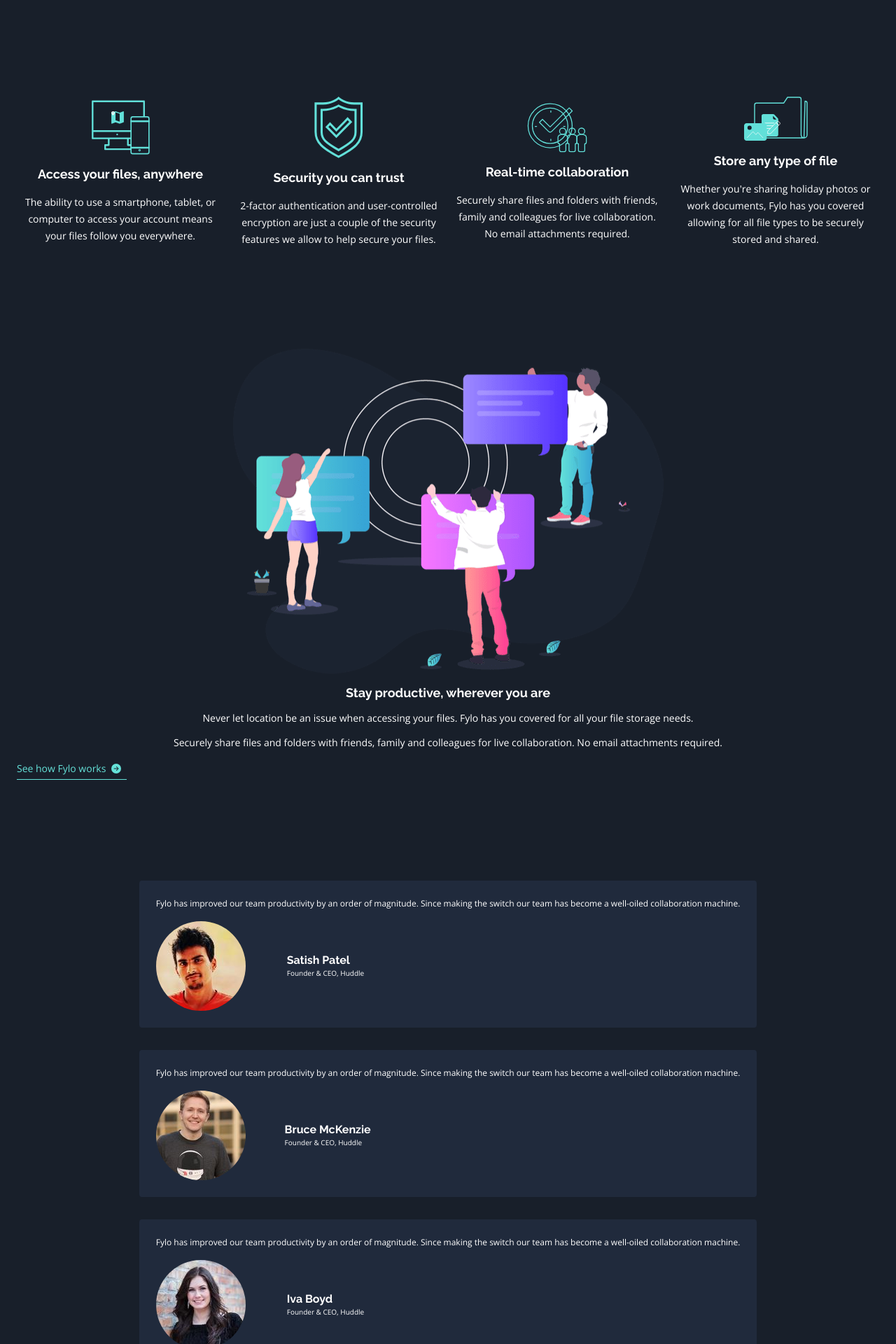
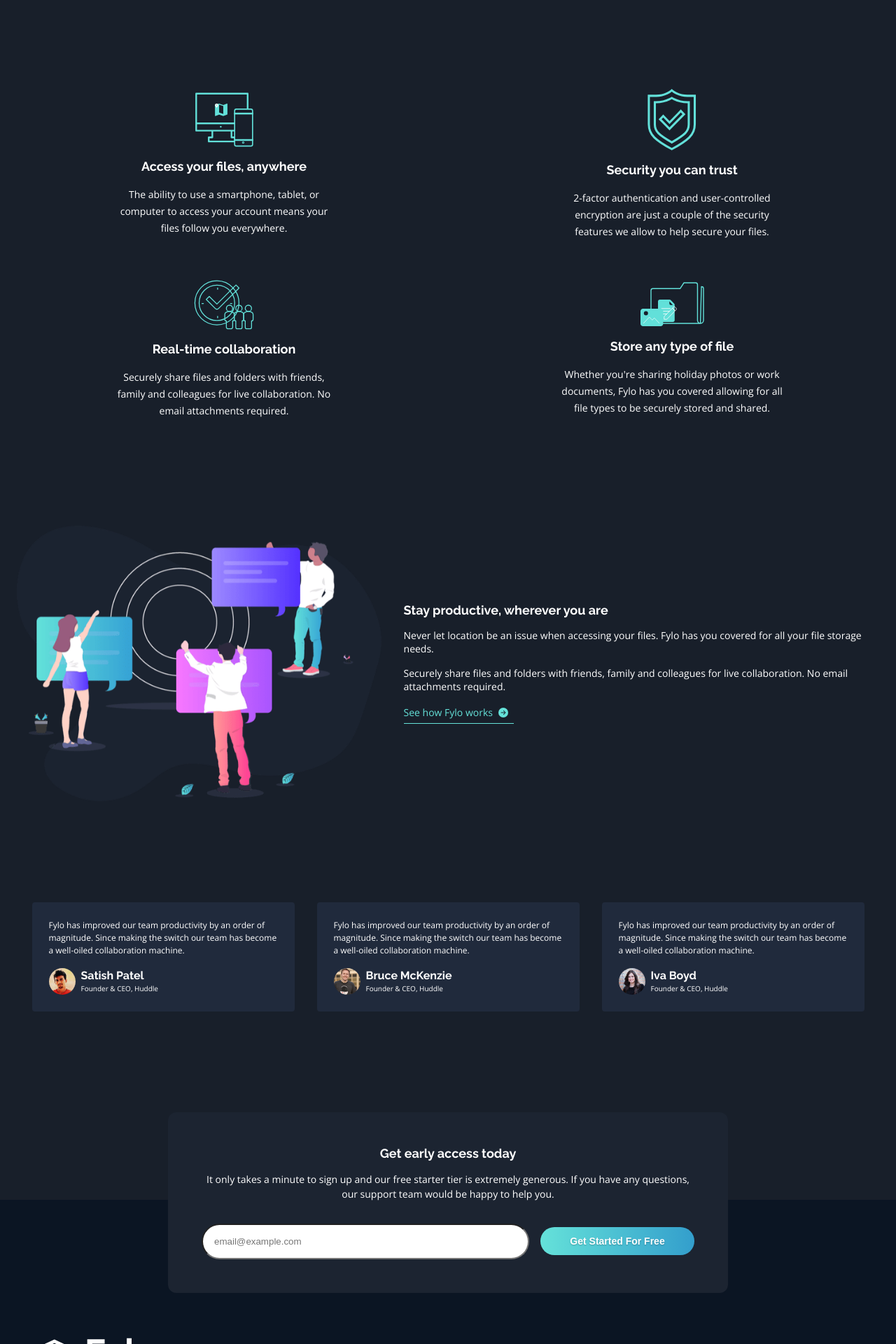
Before and after one commit to brandonmitchell217/fylo-dark-landing, a React (Vite) app: page / in a window 1280 px wide. Shown: the part 800-2720 px from the top of the page at 70% size. Built offline with nearby package versions, Linux system fonts and the light colour scheme.

Commit message:
[feat]: Before redo of footer css

```diff
--- a/src/components/Cta.jsx
+++ b/src/components/Cta.jsx
@@ -6,14 +6,17 @@
   return (
     <section id="cta">
       <div className="flex-col">
+        <div className="topLeft">
           <img
             src={Illustration}
             alt="Illustration of productive collaboration"
           />
+        </div>
+        <div className="flex-col bottomRight">
           <h2>Stay productive, wherever you are</h2>
           <p>
-          Never let location be an issue when accessing your files. Fylo has you
-          covered for all your file storage needs.
+            Never let location be an issue when accessing your files. Fylo has
+            you covered for all your file storage needs.
           </p>
           <p>
             Securely share files and folders with friends, family and colleagues
@@ -26,6 +29,7 @@
             </span>
           </a>
         </div>
+      </div>
     </section>
   );
 };
--- a/src/components/Features.jsx
+++ b/src/components/Features.jsx
@@ -38,7 +38,7 @@
 
   return (
     <section id="features">
-      <div className="flex-split">
+      <div className="featGrid">
         {FeatureList.map((feat) => (
           <div className="flex-col feat" key={feat.id}>
             <img src={feat.image} alt="Feature Icon" />
--- a/src/styles/index.scss
+++ b/src/styles/index.scss
@@ -109,11 +109,18 @@
 
     .flex-col {
       gap: 1rem;
+      @media (min-width: $lg) {
+        max-width: 600px;
+        margin: auto;
+      }
 
       p {
         font-weight: $light;
         font-size: $bodySize;
         line-height: $regLH;
+        @media (min-width: $lg) {
+          padding: 0 5rem;
+        }
       }
 
       .blueBtn {
@@ -131,21 +138,23 @@
 
   // Section Features
   #features {
-    .flex-split {
-      display: flex;
-      flex-direction: column;
-      align-items: center;
+    .featGrid {
+      display: grid;
+      grid-template-columns: 1fr;
+      grid-template-rows: 1fr 1fr 1fr;
       gap: 5rem;
-      text-align: center;
+      place-items: center;
       @media (min-width: $lg) {
-        flex-direction: row;
-        gap: 1rem;
+        grid-template-columns: 1fr 1fr;
+        grid-template-rows: 1fr 1fr;
+        gap: 3rem;
       }
     }
-    .feat {
+    .flex-col.feat {
       max-width: 320px;
       width: 100%;
 
+      text-align: center;
       line-height: $regLH;
       gap: 1rem;
 
@@ -159,6 +168,16 @@
   #cta {
     .flex-col {
       gap: 1rem;
+      @media (min-width: $lg) {
+        flex-direction: row;
+      }
+    }
+    .flex-col.bottomRight {
+      @media (min-width: $lg) {
+        padding: 0 1rem;
+        flex-direction: column;
+        align-items: flex-start;
+      }
     }
     p {
       font-size: $bodySize;
@@ -185,8 +204,13 @@
   #testimonials {
     .flex-col {
       gap: 2rem;
+      @media (min-width: $lg) {
+        flex-direction: row;
+      }
     }
     .testimonial {
+      max-width: 375px;
+      width: 100%;
       padding: 1.5rem;
       background-color: $darkBlue4;
       border-radius: 4px;
@@ -202,7 +226,8 @@
         align-items: center;
 
         .image {
-          flex: 0.25;
+          max-width: 38px;
+
           img {
             border-radius: 50%;
           }
@@ -237,10 +262,15 @@
     }
 
     .flex-col {
+      max-width: 800px;
+      margin: auto;
       padding: 3rem 1rem;
       background-color: $darkBlue1;
       gap: 1rem;
       border-radius: 12px;
+      @media (min-width: $lg) {
+        padding: 3rem;
+      }
     }
 
     p {
@@ -257,6 +287,10 @@
       justify-content: center;
       align-items: center;
       gap: 1rem;
+
+      @media (min-width: $lg) {
+        flex-direction: row;
+      }
 
       input {
         width: 100%;
@@ -278,6 +312,15 @@
     gap: 1rem;
     font-size: $bodySize;
     background-color: $darkBlue3;
+    @media (min-width: $lg) {
+      padding: 1rem 3rem 3rem;
+      // flex-direction: row;
+      // justify-content: space-between;
+      // align-items: flex-end;
+      display: grid;
+      grid-template-columns: repeat(4, 1fr);
+      grid-template-rows: 1fr;
+    }
 
     .iconCont {
       display: flex;
@@ -295,18 +338,31 @@
       gap: 1rem;
       .iconCont {
         margin-top: 1rem;
+        @media (min-width: $lg) {
+          margin: 0;
+        }
       }
     }
 
     .contact {
       align-items: flex-start;
       gap: 1rem;
+      @media (min-width: $lg) {
+        padding-top: 2rem;
+        place-self: center;
+      }
     }
 
     .footerNav {
       padding: 3rem 0;
       align-items: flex-start;
       gap: 2rem;
+      @media (min-width: $lg) {
+        // padding-top: 2rem;
+        padding: 0;
+        flex-direction: row;
+        place-self: end center;
+      }
 
       ul {
         display: flex;
@@ -321,7 +377,11 @@
       justify-content: center;
       align-items: center;
       gap: 1rem;
-
+      @media (min-width: $lg) {
+        padding-top: 2rem;
+        place-self: center;
+        padding-bottom: 3rem;
+      }
       a {
         padding: 8px 8px 4px;
         border: 1px solid $white;
```
Lines whose indentation alone changed are shown as unchanged.
